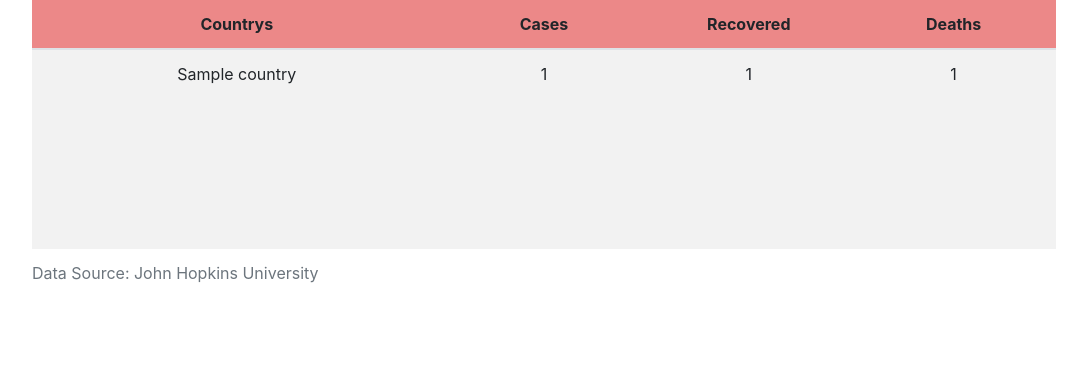
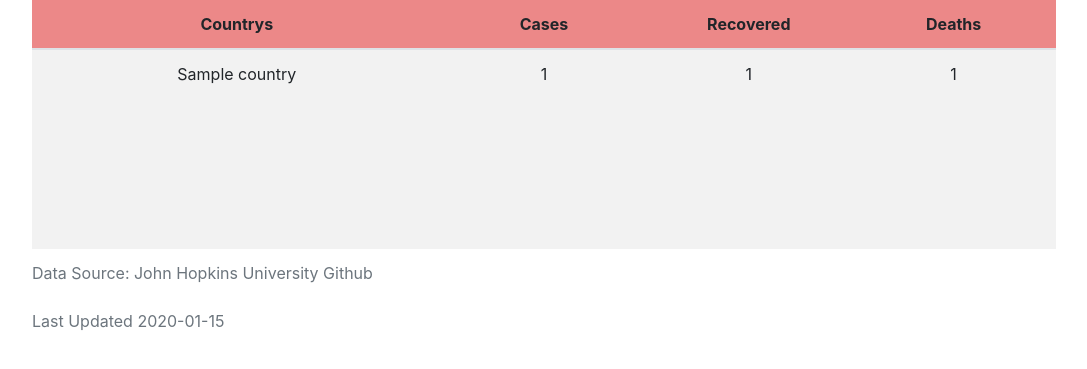
Before and after one commit to Nicholas-Chong/Coronavirus_website, a Django app: template corona_website_app/templates/corona_website_app/index.html in a window 1280 px wide. Shown: the part 135-504 px from the top of the page, without its empty margins (96-1183 px from the left). Run offline with Django 3.2, Linux system fonts and the light colour scheme; the template is opened without the code that fills it: most values are stand-ins (such as "Sample title", 1, 10 or a date in 2020); data that the repository does not hold is empty; some libraries are stand-ins or nearby versions.

Commit message:
Added another caption to tables

```diff
--- a/corona_website_app/templates/corona_website_app/index.html
+++ b/corona_website_app/templates/corona_website_app/index.html
@@ -37,7 +37,8 @@
         <button style="align-items: center;" class="btn btn-primary" type="submit">Go</button>
     </form> -->
     <table id="main-table" class="table table-striped table-fixed">
-        <caption>Data Source: John Hopkins University</caption>
+        <caption>Data Source: John Hopkins University Github</caption>
+        <caption>Last Updated {{ last_update }}</caption>
         <thead style="background-color: rgb(236, 136, 136);" class="sticky-top">
             <th style="width: 40%;" scope="col">Countrys</th>
             <th scope="col">Cases</th>
--- a/corona_website_app/views.py
+++ b/corona_website_app/views.py
@@ -5,9 +5,11 @@ import json
 
 def index(request):
     consolidated = Country.objects.all()
+    last_updated = str(Dates.objects.all()[0][-1])
 
     context = {
-        'consolidated' : consolidated
+        'consolidated' : consolidated,
+        'last_updated' : last_updated,
     }
 
     return render(request, 'corona_website_app/index.html', context=context)
```
